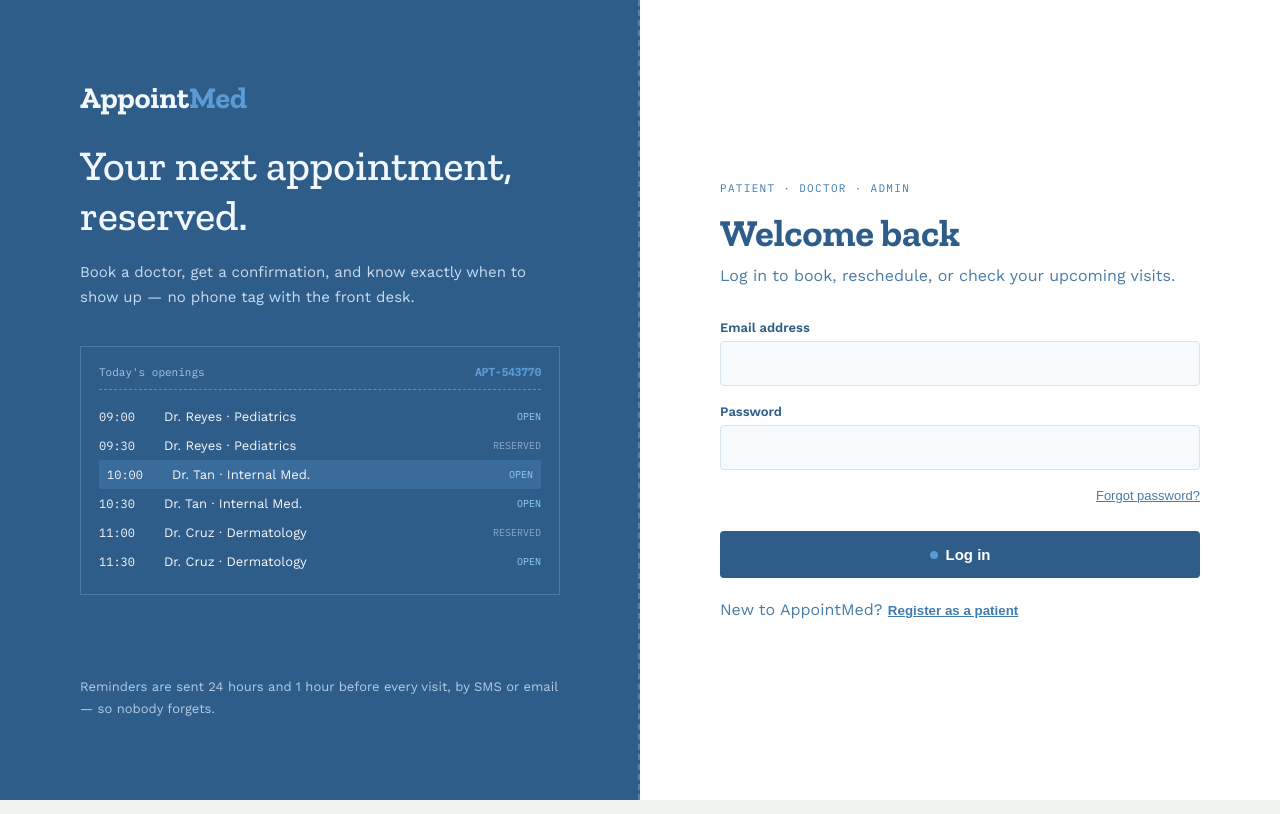
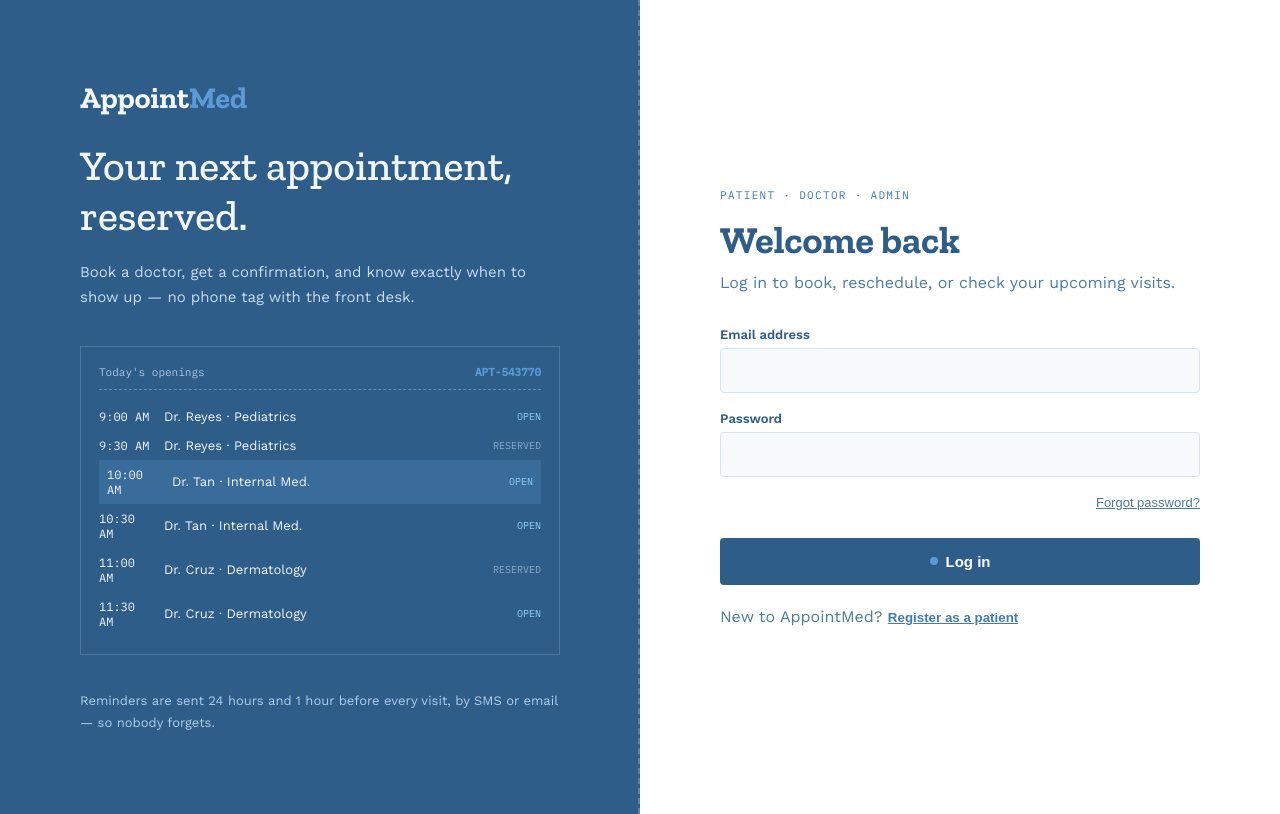
Before and after one commit to Anorev12/AppointMed, a React (Create React App) app in the folder web/appointmed_frontend/: page / in a window 1280 px wide. Built offline with nearby package versions, Linux system fonts and the light colour scheme.

Commit message:
chore(auth): apply 12-hour time format to decorative slot preview

```diff
--- a/web/appointmed_frontend/src/features/auth/Login.jsx
+++ b/web/appointmed_frontend/src/features/auth/Login.jsx
@@ -1,4 +1,5 @@
 import { useState, useEffect, useRef } from "react";
+import { formatTime12h } from "../../shared/utils/format";
 import "../../shared/styles/Appointmed.css";
 import { AuthAPI } from "./api/authApi";
 
@@ -126,7 +127,7 @@ export default function Login({ onLogin, onNavigateToRegister }) {
                   key={slot.time}
                   className={`am-slot-row${i === activeSlot ? " is-active" : ""}`}
                 >
-                  <span className="am-slot-time">{slot.time}</span>
+                  <span className="am-slot-time">{formatTime12h(slot.time)}</span>
                   <span className="am-slot-doctor">{slot.doctor}</span>
                   <span className={`am-slot-status ${slot.status}`}>
                     {slot.status === "open" ? "Open" : "Reserved"}
--- a/web/appointmed_frontend/src/features/auth/Register.jsx
+++ b/web/appointmed_frontend/src/features/auth/Register.jsx
@@ -1,4 +1,5 @@
 import { useState, useEffect, useRef } from "react";
+import { formatTime12h } from "../../shared/utils/format";
 import "../../shared/styles/Appointmed.css";
 import { AuthAPI } from "./api/authApi";
 
@@ -157,7 +158,7 @@ export default function Register({ onRegister, onNavigateToLogin }) {
                   key={slot.time}
                   className={`am-slot-row${i === activeSlot ? " is-active" : ""}`}
                 >
-                  <span className="am-slot-time">{slot.time}</span>
+                  <span className="am-slot-time">{formatTime12h(slot.time)}</span>
                   <span className="am-slot-doctor">{slot.doctor}</span>
                   <span className={`am-slot-status ${slot.status}`}>
                     {slot.status === "open" ? "Open" : "Reserved"}
```
